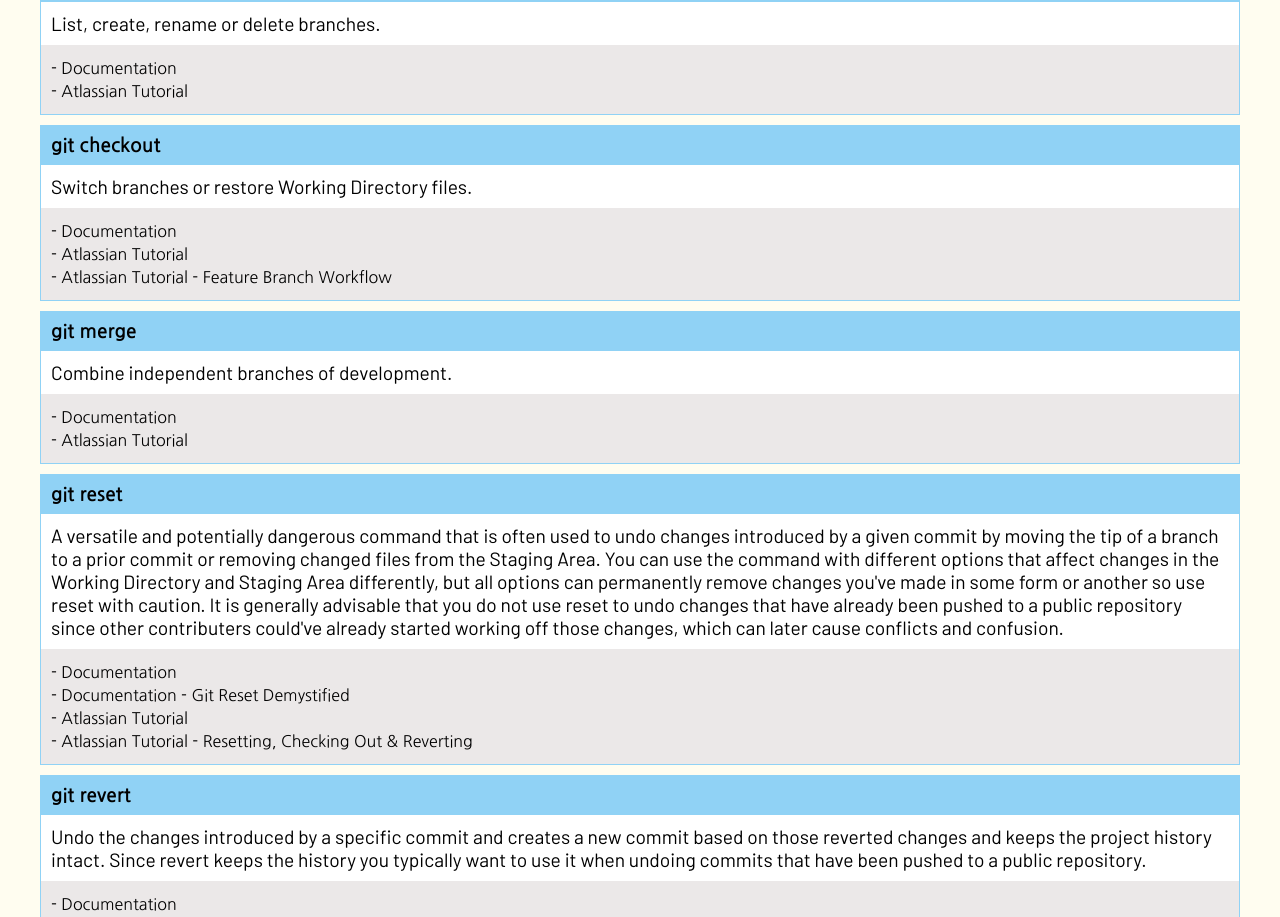
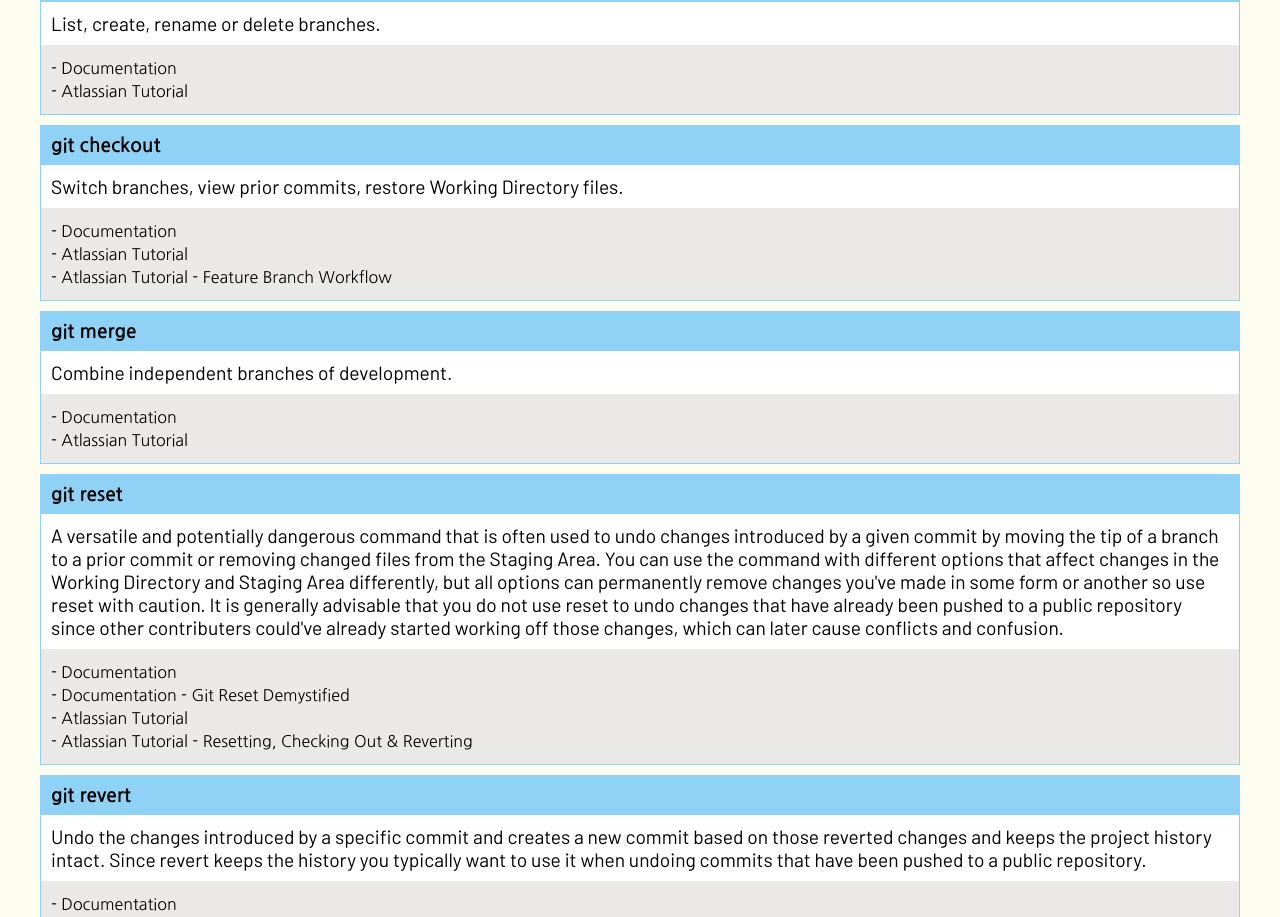
Before and after one commit to jason-roundtree/student_cheatsheat_and_reference, a React (Create React App) app: page /#/ in a window 1280 px wide. Shown: the part 11083-12000 px from the top of the page. Built offline with nearby package versions, Linux system fonts and the light colour scheme.

Commit message:
Minor updates

```diff
--- a/public/index.html
+++ b/public/index.html
@@ -27,12 +27,6 @@
       To begin the development, run `npm start` or `yarn start`.
       To create a production bundle, use `npm run build` or `yarn build`.
     -->
-    <!-- <pre>
-      <code class="language-js">
-        function declartion() {
-        }
-      </code>
-    </pre> -->
 
   </body>
 </html>
--- a/src/DescriptiveItem.js
+++ b/src/DescriptiveItem.js
@@ -2,9 +2,9 @@ import React, { useEffect } from 'react'
 import Prism from 'prismjs'
 
 export default function DescriptiveItem(props) {
-    useEffect(() => {
-        Prism.highlightAll()
-    })
+    // useEffect(() => {
+    //     Prism.highlightAll()
+    // })
 
     return (
         <div>
--- a/src/data.js
+++ b/src/data.js
@@ -877,7 +877,7 @@ const data = [
             },
             {
                 name: 'git checkout',
-                description: 'Switch branches or restore Working Directory files. ',
+                description: 'Switch branches, view prior commits, restore Working Directory files.',
                 external_links: [
                     {
                         linkDescription: 'Documentation',
@@ -1241,7 +1241,7 @@ const data = [
             },
             {
                 name: 'slice',
-                description: 'Returns a shallow copy of a portion of an array into a new array selected from begin to end (end not included) where begin and end represent the index of items in that array. The original array will not be modified',
+                description: 'Returns a shallow copy of a portion of an array into a new array selected from begin to end (end not included) where begin and end represent the index of items in that array. The original array will not be modified.',
                 external_links: [
                     {
                         linkDescription: 'MDN',
@@ -1328,8 +1328,8 @@ const data = [
         // ',
         external_links: [
             {
-                linkDescription: '6 Ways to Declare JavaScript Functions by Dmitri Pavlutin',
-                href: 'https://dmitripavlutin.com/6-ways-to-declare-javascript-functions/#21-named-function-expression'
+                linkDescription: '6 Ways to Declare JavaScript Functions - Blog post by Dmitri Pavlutin',
+                href: 'https://dmitripavlutin.com/6-ways-to-declare-javascript-functions/'
             },
         ],
         data: [
@@ -1430,7 +1430,7 @@ const data = [
             },
             {
                 name: 'constructor function',
-                description: 'Pre-ES6 way to use a function that acts as a "blueprint" for creating objects. The convention is that the name of the function should start with an upper-case letter so that it\'s easily reconizable as a contructor. The function parameters will often be named the same thing as the object properties inside the function but they don\'t have to be, as the example below shows.',
+                description: 'Pre-ES6 way to use a function that acts as a "blueprint" for creating objects. The convention is that the name of the function should start with an upper-case letter so that it\'s easily reconizable as a constructor. The function parameters will often be named the same thing as the object properties inside the function but they don\'t have to be, as the example below shows.',
                 code: `
     function Person(n, a) {
         this.name = n;
@@ -1438,7 +1438,7 @@ const data = [
         // adding a function inside the constructor will
         // add the function to each object created
         // by this constructor, which is often
-        // unecessary since it takes up more memory
+        // unnecessary since it takes up more memory
         this.sayHelloV1 = function() {
             return \`Hello! My name is \${this.name} and I'm \${this.age} years young!\`;
         };
```
